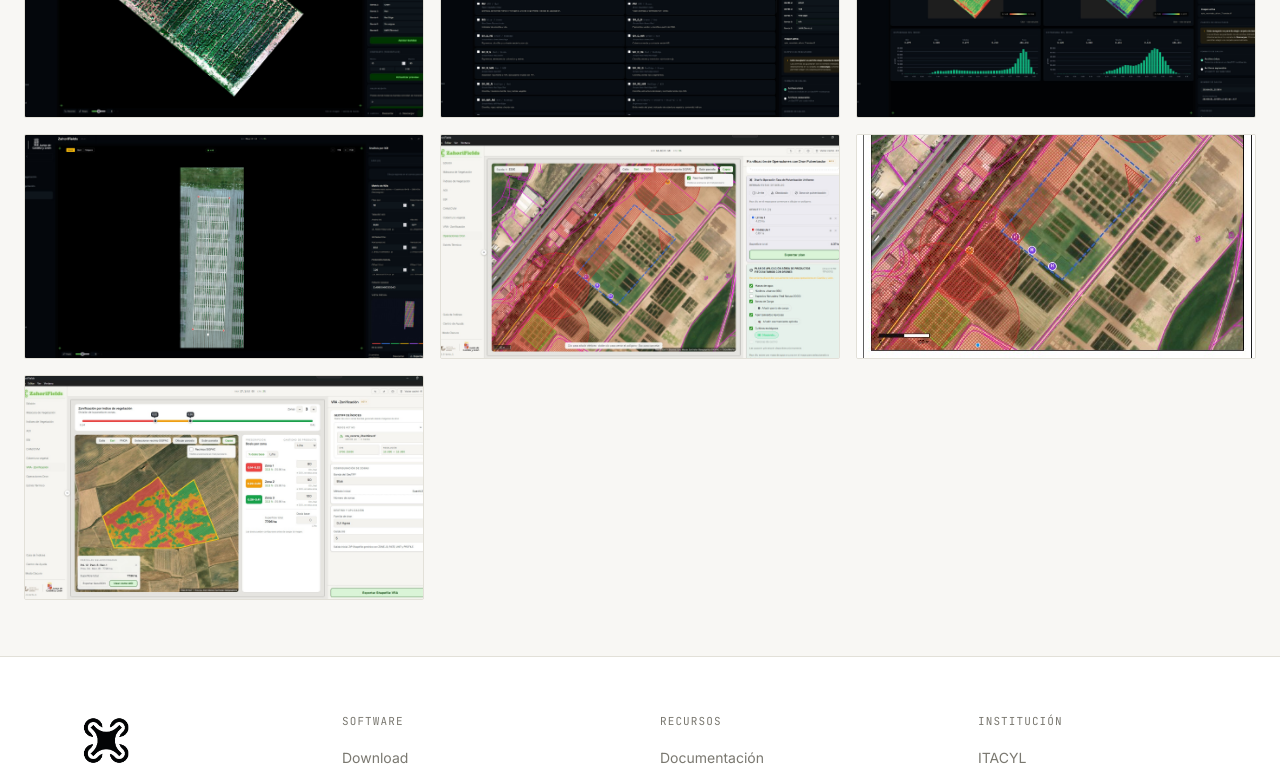
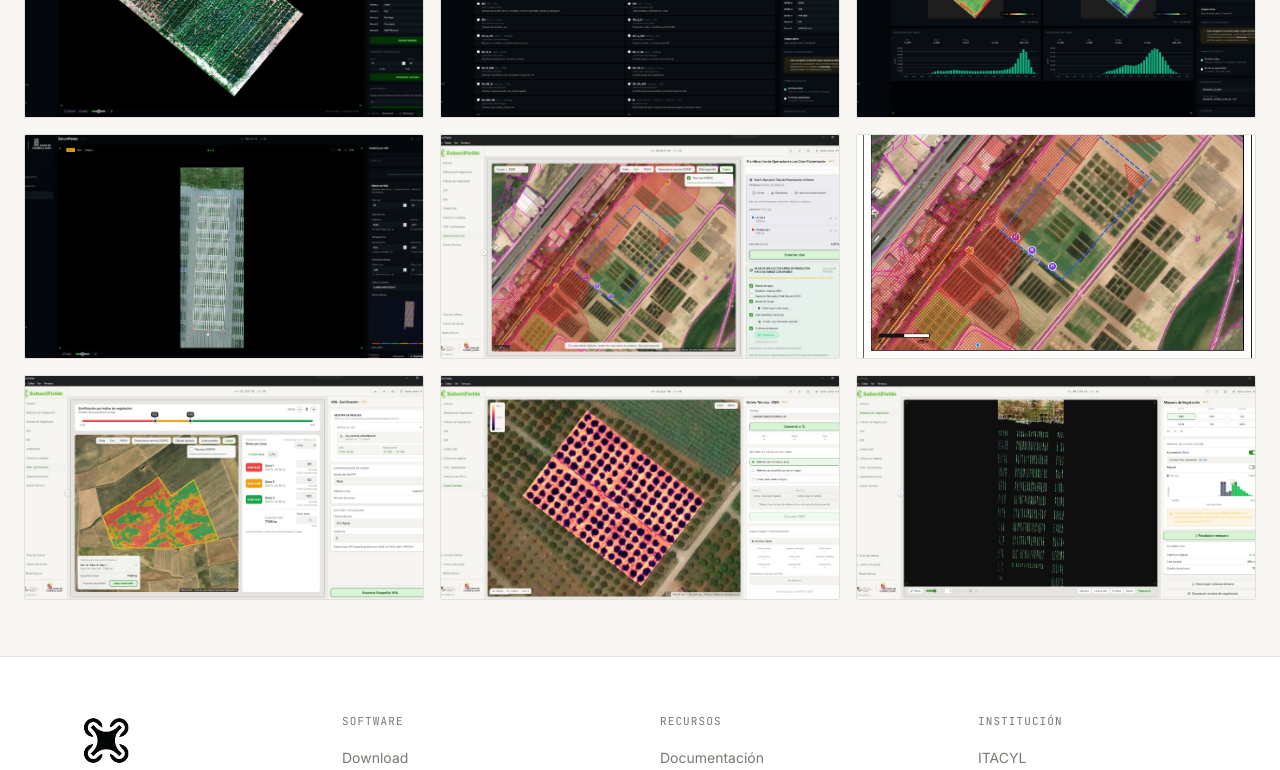
Before and after one commit to vacashot/zahorifields-web, a React (Vite) app: page /galeria in a window 1280 px wide. Shown: the part 477-1247 px from the top of the page. Built offline with nearby package versions, Linux system fonts and the light colour scheme.

Commit message:
Add 2 more gallery images: estres termico and mascara vegetacion

```diff
--- a/src/pages/Galeria.jsx
+++ b/src/pages/Galeria.jsx
@@ -8,7 +8,9 @@ const items = [
   { src: '/galeria/aoi.jpg',                  type: 'image', caption: 'Área de interés (AOI)' },
   { src: '/galeria/modulo_operacones_dron1.jpg', type: 'image', caption: 'Módulo operaciones dron' },
   { src: '/galeria/plan_aplicacion.jpg',      type: 'image', caption: 'Plan de aplicación' },
-  { src: '/galeria/vra_zonificacion.jpg',     type: 'image', caption: 'VRA · Zonificación' },
+  { src: '/galeria/vra_zonificacion.jpg',          type: 'image', caption: 'VRA · Zonificación' },
+  { src: '/galeria/modulo_estres_termico.jpg',     type: 'image', caption: 'Módulo estrés térmico' },
+  { src: '/galeria/modulo_mascara_vegetacion.jpg', type: 'image', caption: 'Módulo máscara de vegetación' },
 ]
 
 function MediaThumb({ item, onClick }) {
```
Also changed, not shown: public/galeria/modulo_estres_termico.jpg (added), public/galeria/modulo_mascara_vegetacion.jpg (added).
